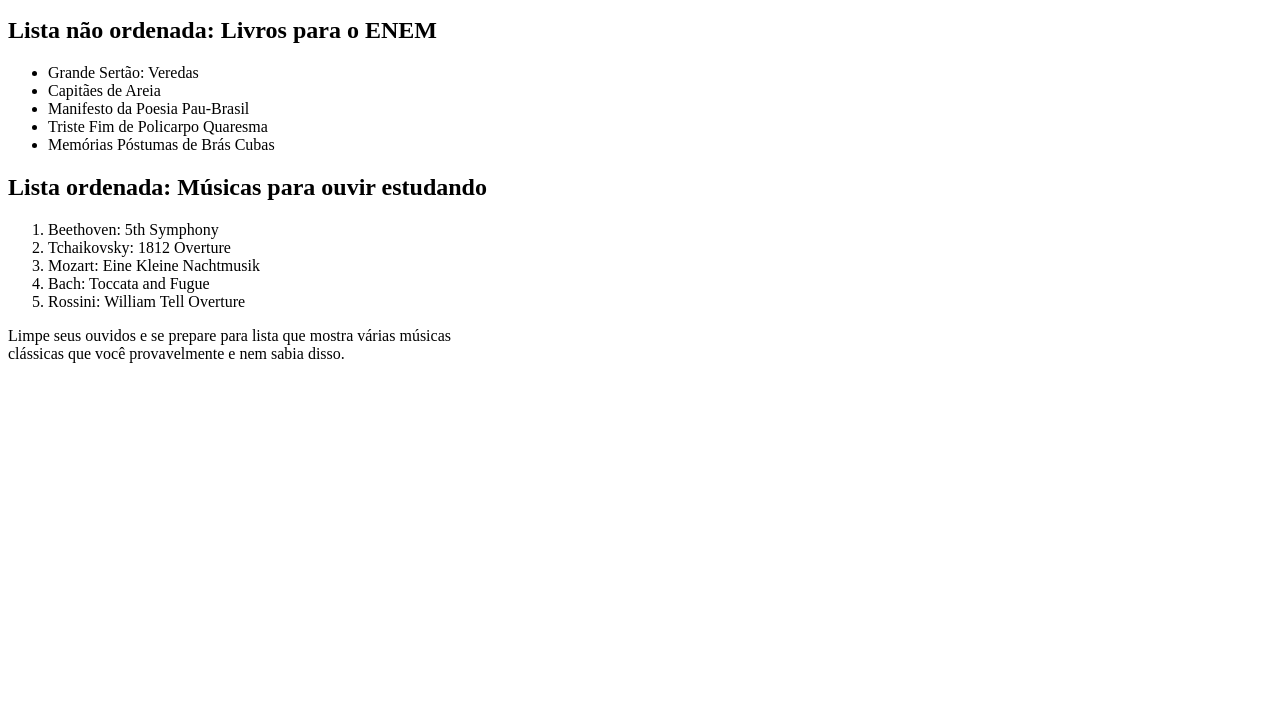
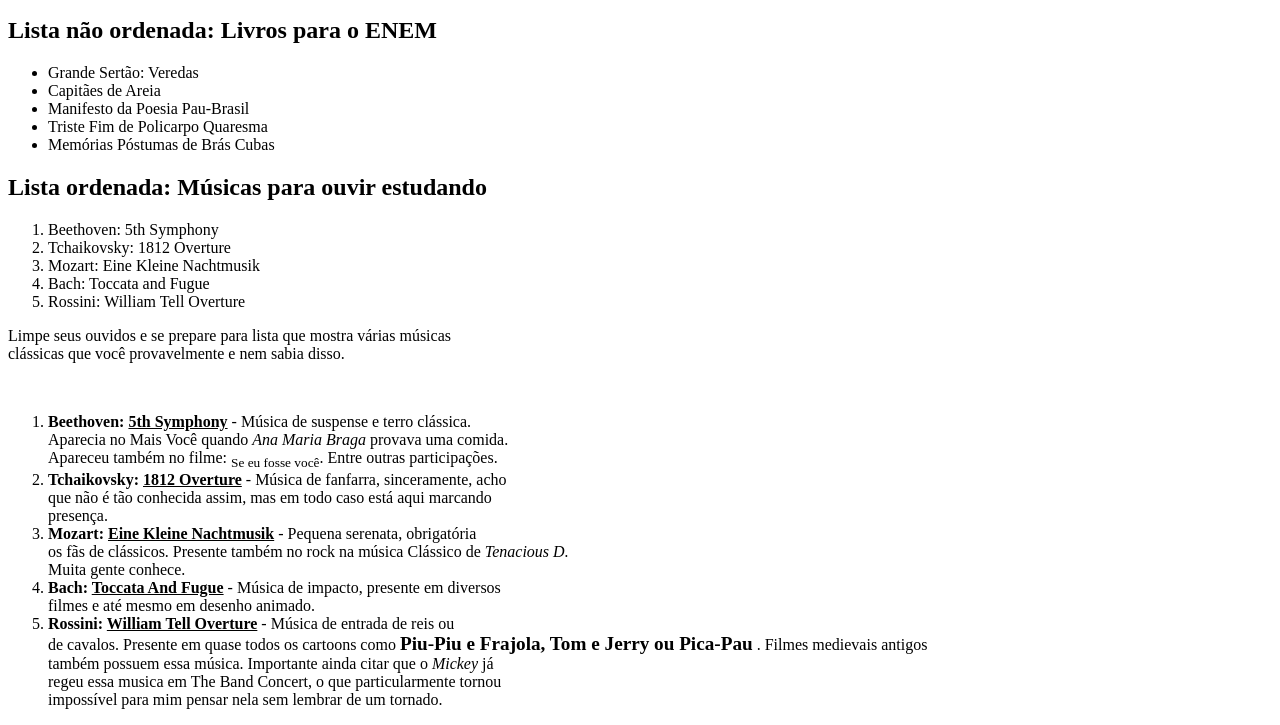
Before and after one commit to GustavoMessiasSantos/GustavoMessiasSantos-Css_e_Html_QUA209.068, a plain HTML site: page Front-end/index/Atividade_02.html in a window 1280 px wide. Shown: the part 2204-2929 px from the top of the page. Before the commit the page ends 2609 px from the top, so only its background shows below. Drawn offline with Linux system fonts and the light colour scheme.

Commit message:
Atualização

```diff
--- a/Front-end/index/Atividade_02.html
+++ b/Front-end/index/Atividade_02.html
@@ -186,6 +186,27 @@
 
     <p>Limpe seus ouvidos e se prepare para lista que mostra várias músicas<br>
     clássicas que você provavelmente e nem sabia disso.</p><br>
+    <ol>
+        <li><b>Beethoven: <u>5th Symphony</u></b> - Música de suspense e terro clássica.<br>
+        Aparecia no Mais Você quando <i>Ana Maria Braga</i> provava uma comida.<br>
+        Apareceu também no filme: <sub>Se eu fosse você</sub>. Entre outras participações.</li>
+        <li><b>Tchaikovsky: <u>1812 Overture</u></b> - Música de fanfarra, sinceramente, acho<br>
+        que não é tão conhecida assim, mas em todo caso está aqui marcando<br>
+        presença.</li>
+        <li><b>Mozart: <u>Eine Kleine Nachtmusik</u></b> - Pequena serenata, obrigatória<br>
+        os fãs de clássicos. Presente também no rock na música Clássico de <i>Tenacious D.</i><br>
+        Muita gente conhece.</li>
+        <li><b>Bach: <u>Toccata And Fugue</u></b> - Música de impacto, presente em diversos<br>
+        filmes e até mesmo em desenho animado.</li>
+        <li><b>Rossini: <u>William Tell Overture</u></b> - Música de entrada de reis ou<br>
+        de cavalos. Presente em quase todos os cartoons como <big><b>Piu-Piu e Frajola, Tom e Jerry ou Pica-Pau</b></big>
+        . Filmes medievais antigos<br>
+        também possuem essa música. Importante ainda citar que o <i>Mickey</i> já<br>
+        regeu essa musica em The Band Concert, o que particularmente tornou<br>
+        impossível para mim pensar nela sem lembrar de um tornado.
+        </li>
+
+    </ol>
 
 
 </body>
```
